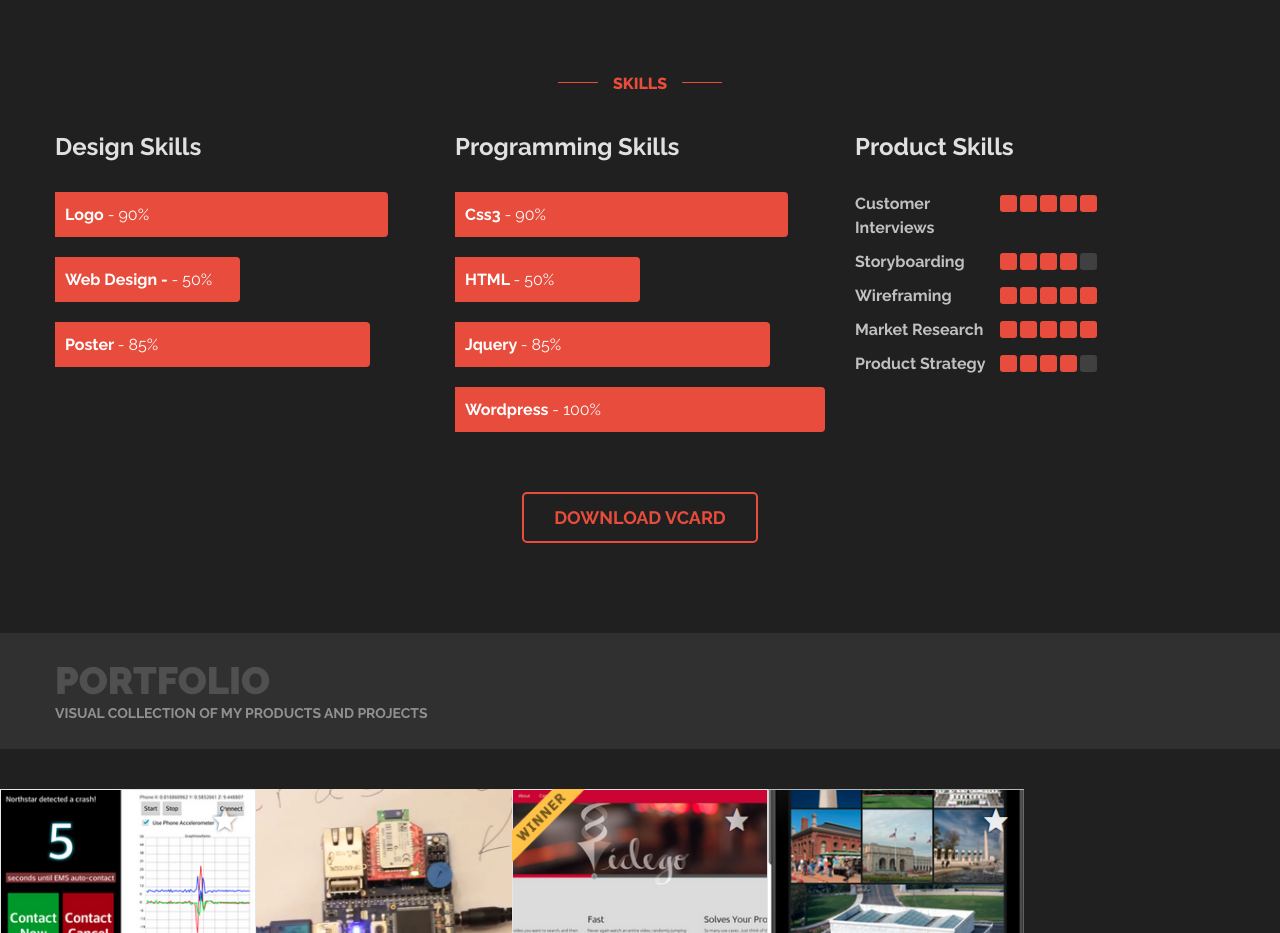
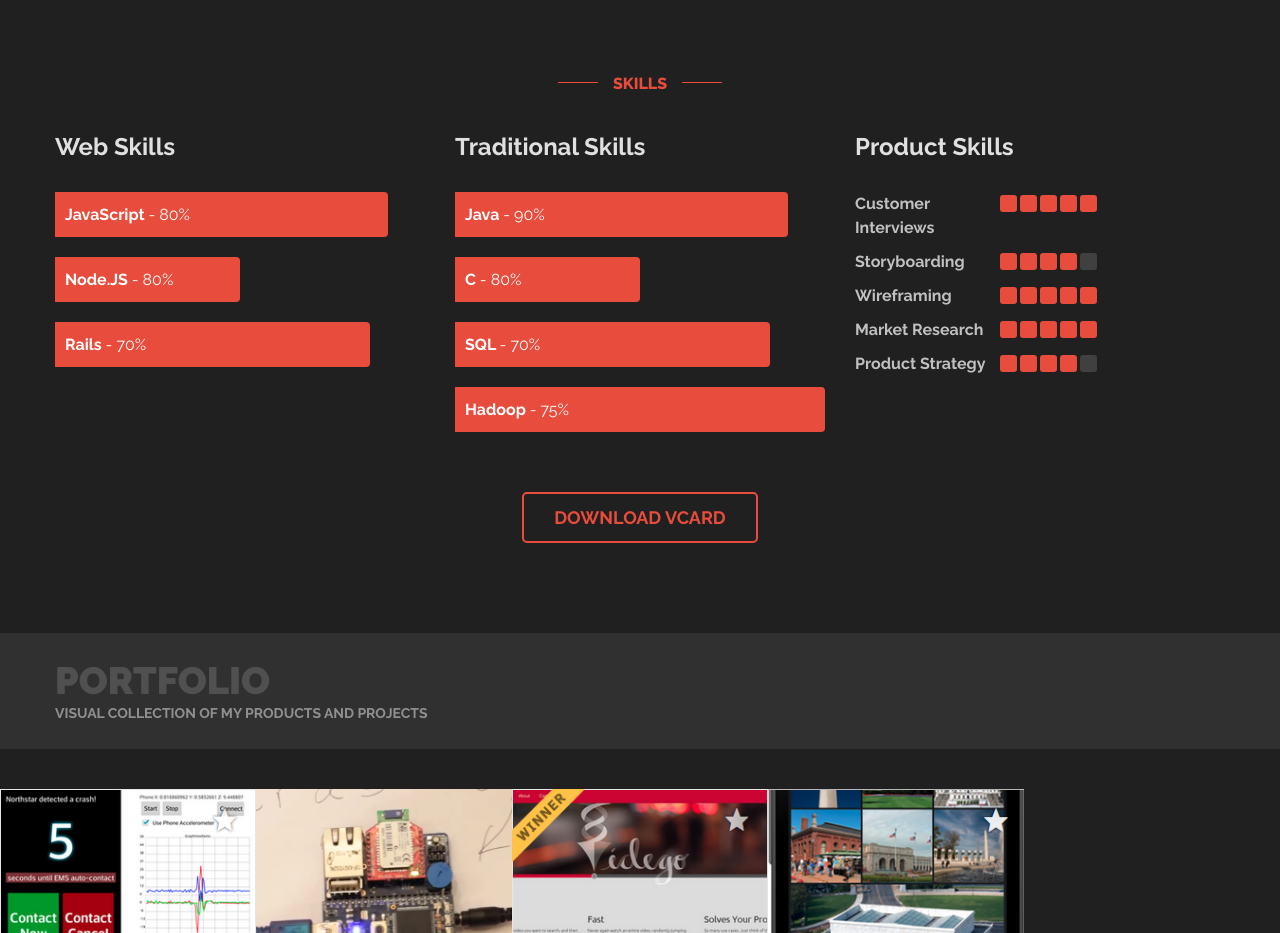
Before and after one commit to chulk90/Chul-v2, a plain HTML site: page index.html in a window 1280 px wide. Shown: the part 3766-4699 px from the top of the page. Drawn offline with Linux system fonts and the light colour scheme.

Commit message:
skills level - draft 2 done

```diff
--- a/index.html
+++ b/index.html
@@ -737,14 +737,14 @@
 							</div>
 							<div class="row">
 								<div class="col-md-4">
-									<h4 class="h4_skill">Design Skills</h4>
+									<h4 class="h4_skill">Web Skills</h4>
 									<ul class="ul_skill">
 										<li>
 
 											<div>
 												<div class="bar_container">
 													<div title="expert" class="bar" style="width:90%;">
-														Logo <span class="bar_padding">- 90%</span>
+														JavaScript <span class="bar_padding">- 80%</span>
 													</div>
 												</div>
 											</div>
@@ -754,7 +754,7 @@
 											<div>
 												<div class="bar_container">
 													<div title="expert" class="bar" style="width:50%;">
-														Web Design - <span class="bar_padding">- 50%</span>
+														Node.JS <span class="bar_padding">- 80%</span>
 													</div>
 												</div>
 											</div>
@@ -763,7 +763,7 @@
 											<div>
 												<div class="bar_container">
 													<div title="expert" class="bar" style="width:85%;">
-														Poster <span class="bar_padding">- 85%</span>
+														Rails <span class="bar_padding">- 70%</span>
 													</div>
 												</div>
 											</div>
@@ -771,14 +771,14 @@
 									</ul>
 								</div>
 								<div class="col-md-4">
-									<h4 class="h4_skill">Programming Skills</h4>
+									<h4 class="h4_skill">Traditional Skills</h4>
 									<ul class="ul_skill">
 										<li>
 
 											<div>
 												<div class="bar_container">
 													<div title="expert" class="bar" style="width:90%;">
-														Css3 <span class="bar_padding"> - 90%</span>
+														Java <span class="bar_padding"> - 90%</span>
 													</div>
 												</div>
 											</div>
@@ -788,7 +788,7 @@
 											<div>
 												<div class="bar_container">
 													<div title="expert" class="bar" style="width:50%;">
-														HTML <span class="bar_padding">- 50%</span>
+														C <span class="bar_padding">- 80%</span>
 													</div>
 												</div>
 											</div>
@@ -797,7 +797,7 @@
 											<div>
 												<div class="bar_container">
 													<div title="expert" class="bar" style="width:85%;">
-														Jquery <span class="bar_padding">- 85%</span>
+														SQL <span class="bar_padding">- 70%</span>
 													</div>
 												</div>
 											</div>
@@ -806,7 +806,7 @@
 											<div>
 												<div class="bar_container">
 													<div title="expert" class="bar" style="width:100%;">
-														Wordpress <span class="bar_padding">- 100%</span>
+														Hadoop <span class="bar_padding">- 75%</span>
 													</div>
 												</div>
 											</div>
```
